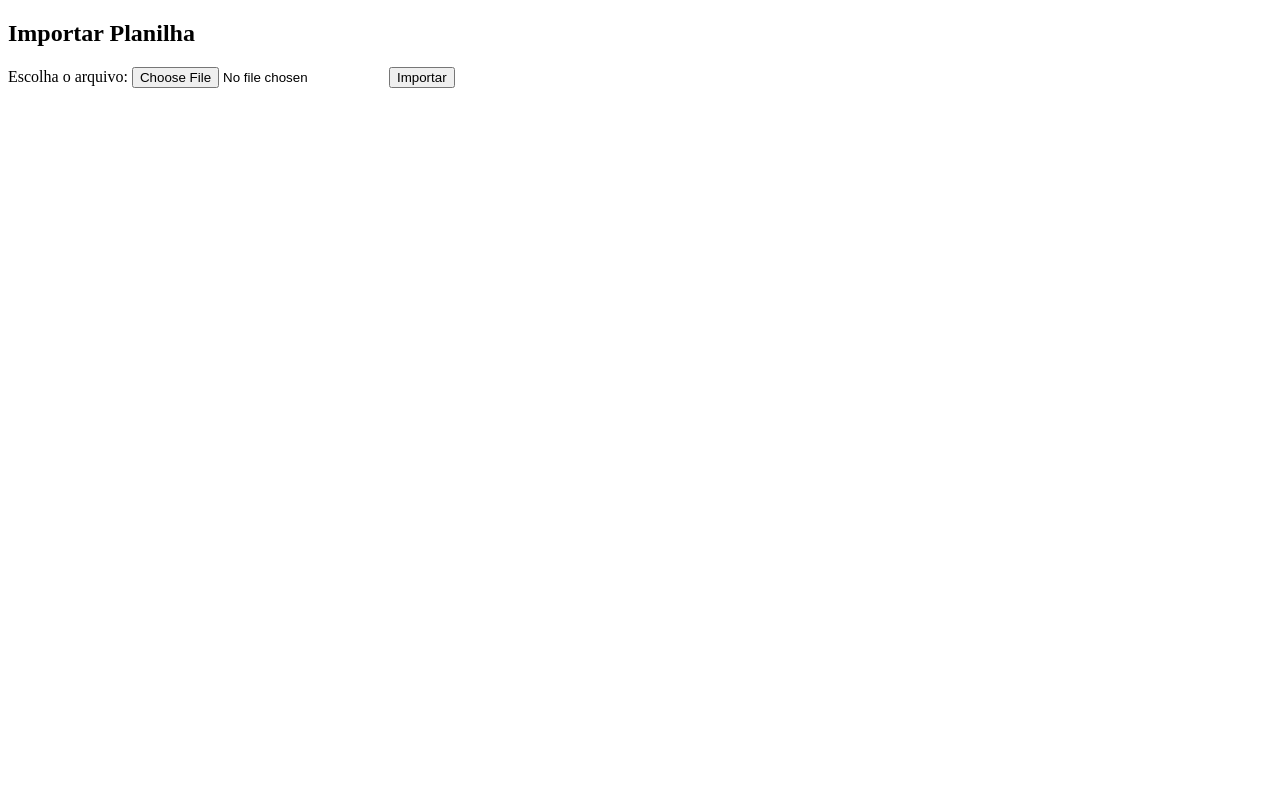
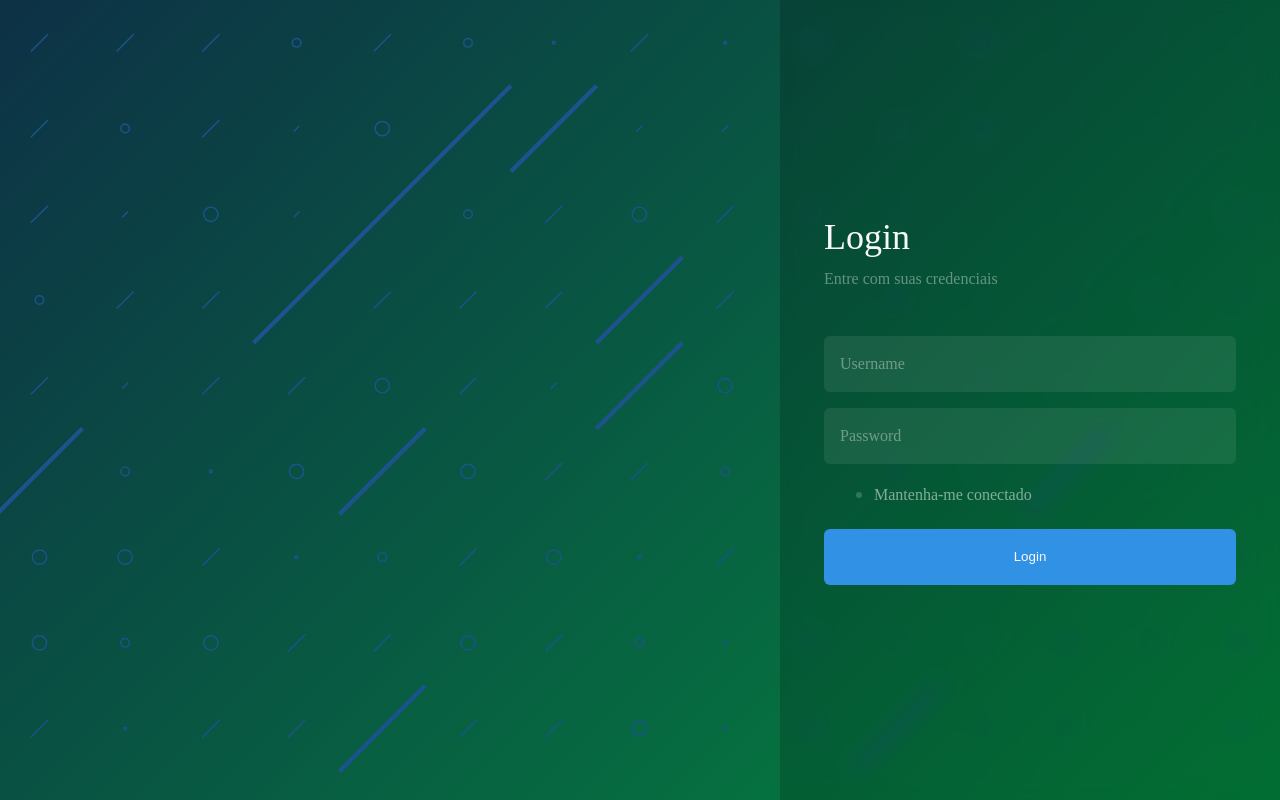
Before and after one commit to Wellington-Barbosa/import-dados-database, a Flask app: page / in a window 1280 px wide. Run offline with Flask 3, Linux system fonts and the light colour scheme.

Commit message:
Criação da tela de login e arquivo routes.py

```diff
--- a/app.py
+++ b/app.py
@@ -1,60 +1,11 @@
-import os
-from flask import Flask, render_template, request, redirect, flash
-import pandas as pd
+from flask import Flask
+from routes import init_routes
 
 app = Flask(__name__)
-app.secret_key = "Surubaoderato123#"  # Necessário para exibir mensagens de erro e sucesso
-UPLOAD_FOLDER = 'uploads/'
-app.config['UPLOAD_FOLDER'] = UPLOAD_FOLDER
+app.secret_key = "supersecretkey"
 
-
-# Página principal com o formulário de upload
-@app.route('/')
-def upload_file():
-    return render_template('upload.html')
-
-
-# Função para tratar o upload do arquivo
-@app.route('/upload', methods=['POST'])
-def upload():
-    if 'file' not in request.files:
-        flash('Nenhum arquivo selecionado.')
-        return redirect('/')
-
-    file = request.files['file']
-
-    # Verifica se o arquivo tem extensão permitida
-    if file.filename == '':
-        flash('Nenhum arquivo selecionado.')
-        return redirect('/')
-
-    # Salva o arquivo temporariamente
-    file_path = os.path.join(app.config['UPLOAD_FOLDER'], file.filename)
-    file.save(file_path)
-
-    # Validação do arquivo
-    try:
-        # Aqui você pode escolher se é CSV ou TXT
-        df = pd.read_csv(file_path)  # Ou pd.read_table(file_path) para TXT
-
-        # Validação dos campos obrigatórios
-        required_columns = ['NM_USUARIO', 'CD_ESTABELECIMENTO', 'CD_BEM', 'DS_BEM',
-                            'DT_AQUISICAO', 'NR_SEQ_TIPO', 'NR_SEQ_LOCAL',
-                            'IE_TIPO_VALOR', 'TX_DEPREC', 'VL_ORIGINAL', 'CD_MOEDA']
-        if not all(col in df.columns for col in required_columns):
-            flash('Arquivo inválido: campos obrigatórios faltando.')
-            return redirect('/')
-
-        # Sucesso na validação
-        flash('Validação concluída com sucesso!')
-    except Exception as e:
-        flash(f'Erro na validação do arquivo: {str(e)}')
-        return redirect('/')
-
-    return redirect('/')
-
+# Inicializando as rotas
+init_routes(app)
 
 if __name__ == '__main__':
-    if not os.path.exists(UPLOAD_FOLDER):
-        os.makedirs(UPLOAD_FOLDER)
     app.run(debug=True, host='0.0.0.0', port=5000)
--- /dev/null
+++ b/routes.py
@@ -0,0 +1,51 @@
+from flask import render_template, request, redirect, flash, url_for
+import os
+
+
+# Função para inicializar as rotas no app
+def init_routes(app):
+    # Página principal (login)
+    @app.route('/')
+    def index():
+        return render_template('index.html')
+
+    # Função para tratar o login
+    @app.route('/login', methods=['POST'])
+    def login():
+        username = request.form.get('username')
+        password = request.form.get('password')
+
+        # Validação simples de login (substitua por algo mais robusto depois)
+        if username == "admin" and password == "admin":
+            return redirect(url_for('upload_file'))  # Redireciona para a página de upload
+        else:
+            flash('Credenciais inválidas, tente novamente.')
+            return redirect('/')
+
+    # Página de upload
+    @app.route('/upload')
+    def upload_file():
+        return render_template('upload.html')
+
+    # Função para tratar o upload do arquivo
+    @app.route('/upload', methods=['POST'])
+    def upload():
+        if 'file' not in request.files:
+            flash('Nenhum arquivo selecionado.')
+            return redirect('/upload')
+
+        file = request.files['file']
+
+        if file.filename == '':
+            flash('Nenhum arquivo selecionado.')
+            return redirect('/upload')
+
+        # Salva o arquivo temporariamente
+        file_path = os.path.join(app.config['UPLOAD_FOLDER'], file.filename)
+        file.save(file_path)
+
+        # Validação do arquivo
+        # ...
+
+        flash('Validação concluída com sucesso!')
+        return redirect('/upload')
--- /dev/null
+++ b/static/style_login.css
@@ -0,0 +1,150 @@
+* {
+    box-sizing: border-box;
+}
+
+@keyframes rotate {
+    100% {
+        background-position:
+            25% 50%;
+    }
+}
+:root {
+    --color-primary: #3192e5;
+}
+
+body {
+    display: grid;
+    place-items: center;
+    margin: 0;
+    height: 100vh;
+    padding: 0 24px;
+    background-image: url("bg.svg");
+    background-repeat: no-repeat;
+    background-size: cover;
+    font-family: "Poppins";
+    color: #f9f9f9;
+    animation:
+        rotate 6s infinite
+        alternate linear;
+}
+
+.card {
+    width: 100%;
+    margin: 0 20px;
+    padding: 70px 30px 44px;
+    border-radius: 20px;
+    background: rgba(0 0 0 / 17%);
+    backdrop-filter: blur(10px);
+}
+
+@media (width >= 448px) {
+    .card {
+        margin: 0;
+        width: 70%;
+        min-width: 400px;
+    }
+}
+
+@media (width >= 500px) {
+    body {
+        padding: 0;
+    }
+}
+
+@media (width >= 628px) {
+    .card {
+        position: fixed;
+        top: 0;
+        right: 0;
+        bottom: 0;
+        padding: 0 44px;
+        width: 50%;
+        max-width: 500px;
+        min-width: auto;
+        display: flex;
+        border-radius: 0;
+        flex-direction: column;
+        justify-content: center;
+    }
+}
+
+.card > h2 {
+    font-size: 36px;
+    font-weight: 400;
+    margin: 0 0 12px;
+}
+
+.card > h3 {
+    color: rgb(255 255 255 / 38%);
+    margin: 0 0 48px;
+    font-weight: 400;
+    font-size: 16px;
+}
+
+.form {
+    width: 100%;
+    margin: 0;
+    display: grid;
+    gap: 16px;
+}
+
+.form > :is(input, button) {
+    width: 100%;
+    height: 56px;
+    border-radius: 6px;
+    border: 0;
+}
+
+.form > input {
+    color: rgb(255 255 255 / 96%);
+    background: rgb(255 255 255 / 8%);
+    font-family: inherit;
+    font-size: 16px;
+    padding: 0 16px;
+}
+
+.form > input::placeholder {
+    color: rgb(255 255 255 / 38%);
+}
+
+.form > button {
+    cursor: pointer;
+    width: 100%;
+    height: 56px;
+    padding: 0 16px;
+    background: var(--color-primary);
+    color: #f9f9f9;
+    border: 0;
+}
+
+.form label {
+    display: block;
+    cursor: pointer;
+    display: flex;
+    align-items: center;
+    gap: 12px;
+    margin: 6px 0 8px;
+    color: rgb(255 255 255 / 50%);
+}
+
+.form label input { scale: 0; }
+
+.form input:checked ~ .checkbox-wrapper .checkbox {
+    transform: rotate(45deg);
+    width: 14px;
+    margin-left: 12px;
+    margin-top: -2px;
+    border-color: var(--color-primary);
+    border-top-color: transparent;
+    border-left-color: transparent;
+    border-radius: 0;
+}
+
+.checkbox-wrapper {
+    display: block;
+    width: inherit;
+    height: inherit;
+    border: 3px solid rgb(255 255 255 / 18%);
+    border-radius: 6px;
+    transition: all 0.375s;
+}
--- a/templates/index.html
+++ b/templates/index.html
@@ -1,10 +1,28 @@
 <!DOCTYPE html>
-<html lang="en">
+<html lang="pt">
 <head>
     <meta charset="UTF-8">
-    <title>Title</title>
+    <title>Unimed</title>
+    <link rel="stylesheet" href="../static/style_login.css">
 </head>
 <body>
-
+    <div class="card">
+        <h2>Login</h2>
+        <h3>Entre com suas credenciais</h3>
+        <form class="form">
+            <input type="text" placeholder="Username" />
+            <input type="password" placeholder="Password" />
+            <label>
+                <input type="checkbox" />
+                <span class="checkbox-wrapper">
+                    <span class="checkbox"></span>
+                </span>
+                <span class="checkbox-text">
+                    Mantenha-me conectado
+                </span>
+            </label>
+            <button type="submit">Login</button>
+        </form>
+    </div>
 </body>
 </html>
```
